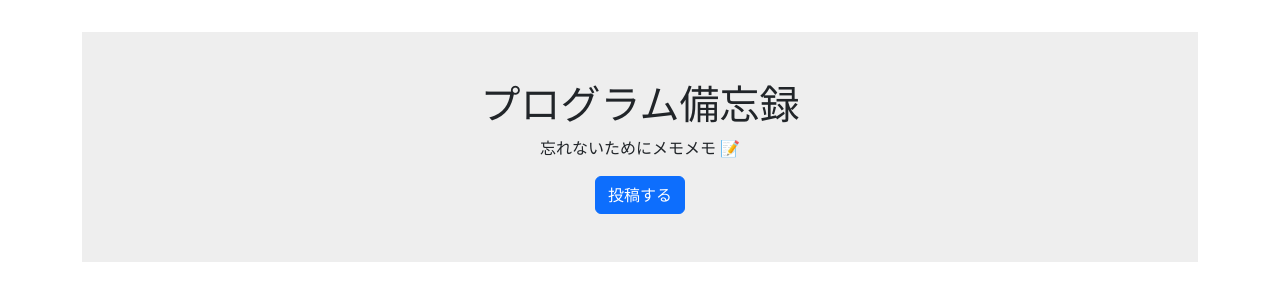
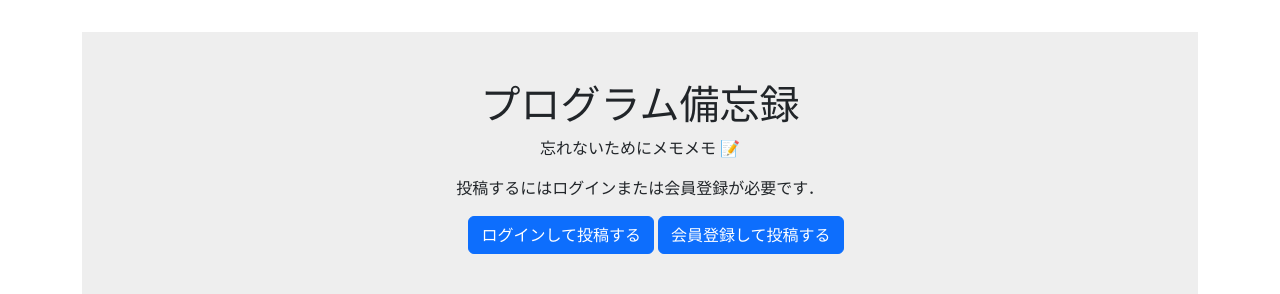
Before and after one commit to takkngw/Django_helloworld, a Django app: page / in a window 1280 px wide. Shown: the part 56-350 px from the top of the page. Run offline with Django 4.2, Linux system fonts and the light colour scheme; data comes from the database, SQL or seed files in the repository; both versions use the stored data as it was after the commit; some libraries are stand-ins or nearby versions.

Commit message:
can login and signup from top page

```diff
--- a/helloworld/templates/snippets/snippet_detail.html
+++ b/helloworld/templates/snippets/snippet_detail.html
@@ -1,11 +1,12 @@
 {% extends 'base.html' %}
 
 {% block main %}
-<h2>{{ snippet.title }} by {{ snippet.created_by.username }}</h2>
+<h2>{{ snippet.title }}</h2>
 
 <div class="snippet-date">
     投稿日： {{ snippet.created_at|date:'DATETIME_FORMAT' }}
     {% if user.is_authenticated and snippet.created_by_id == user.id %}
+    投稿者： {{ snippet.created_by.username }}
     <a href="{% url 'snippet_edit' snippet.id %}">編集</a>
     {% endif %}
 </div>
--- a/helloworld/templates/snippets/top.html
+++ b/helloworld/templates/snippets/top.html
@@ -4,7 +4,15 @@
 <div class="welcome">
     <h1 class="title">プログラム備忘録</h1>
     <p class="subtitle">忘れないためにメモメモ 📝 </p>
+    {% if user.is_authenticated %}
     <a class="btn btn-primary" href="{% url 'snippet_new' %}">投稿する</a>
+    {% else %}
+    <p>投稿するにはログインまたは会員登録が必要です．</p>
+    <ol>
+    <a class="btn btn-primary" href="{% url 'login' %}">ログインして投稿する</a>
+    <a class="btn btn-primary" href="{% url 'signup' %}">会員登録して投稿する</a>
+    </ol>
+    {% endif %}
 </div>
 
 {% if snippets %}
```
Also changed, not shown: db.sqlite3.
